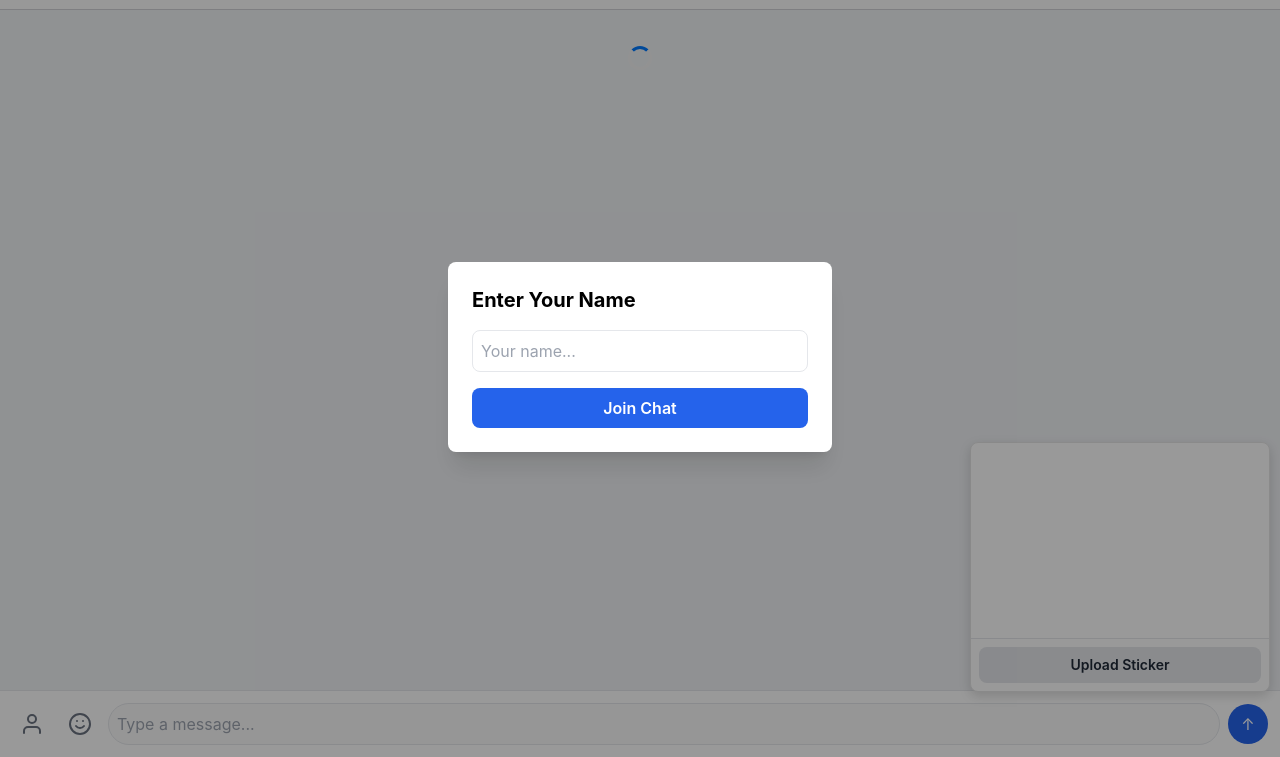
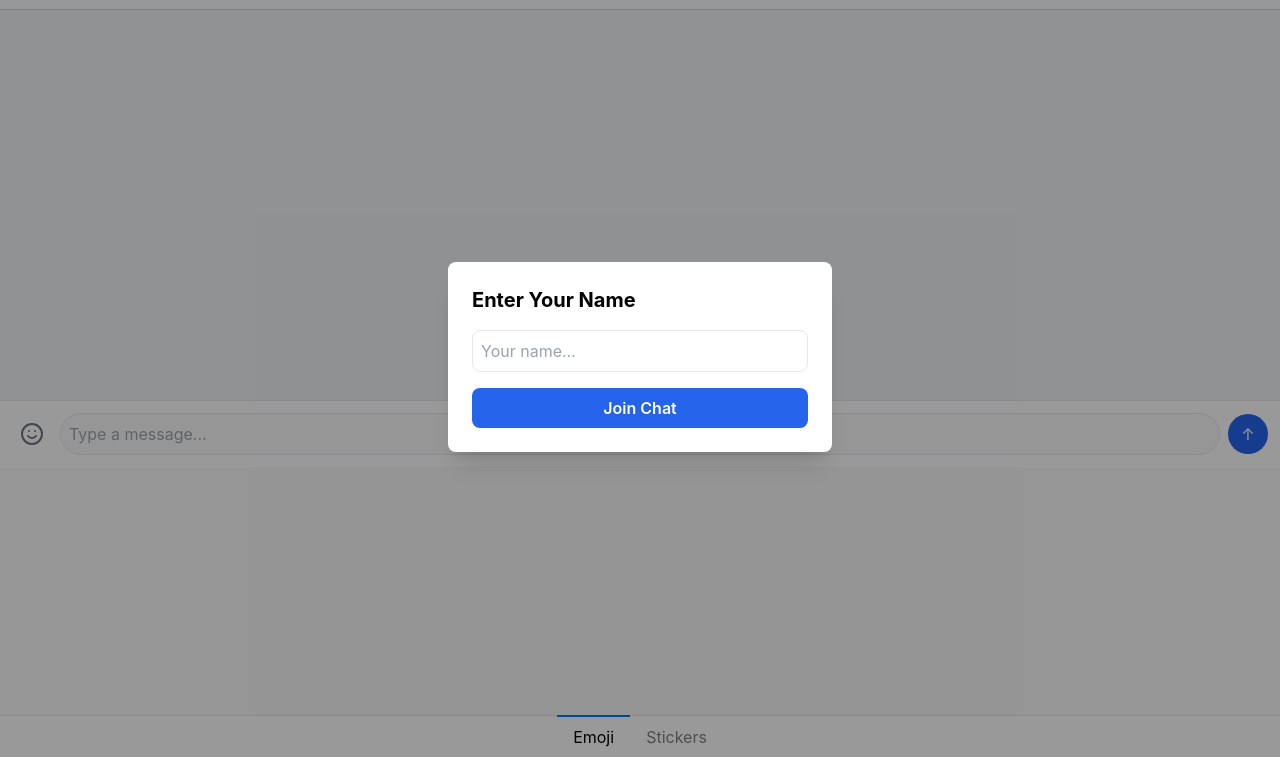
Before and after one commit to blackpirateapps/curly-fiesta, a website: page public/chat.html in a window 1280 px wide. Shown: the part 43-800 px from the top of the page. Drawn offline with nearby package versions, Linux system fonts and the light colour scheme.

Commit message:
chat stickers

```diff
--- a/public/chat.html
+++ b/public/chat.html
@@ -38,26 +38,35 @@
         @keyframes spin { 0% { transform: rotate(0deg); } 100% { transform: rotate(360deg); } }
         .modal-backdrop { background-color: rgba(0,0,0,0.4); }
 
-        /* Sticker & Emoji Panel Styles */
-        .panel {
-            position: absolute;
-            bottom: 65px;
-            right: 10px;
-            z-index: 100;
-            background: white;
-            border-radius: 8px;
-            box-shadow: 0 4px 12px rgba(0,0,0,0.15);
-            border: 1px solid #e5e5e5;
-        }
-        #sticker-panel {
-            width: 300px;
-            height: 250px;
+        /* Panel Styles */
+        #panels-container {
+            height: 290px;
+            background-color: #f9f9f9;
             display: flex;
             flex-direction: column;
         }
-        #sticker-grid {
+        .panel-content {
             flex-grow: 1;
             overflow-y: auto;
+            position: relative;
+        }
+        .panel-tabs {
+            border-top: 1px solid #e5e5e5;
+            background-color: #ffffff;
+            display: flex;
+            justify-content: center;
+        }
+        .panel-tab {
+            padding: 8px 16px;
+            cursor: pointer;
+            opacity: 0.5;
+        }
+        .panel-tab.active {
+            opacity: 1;
+            border-top: 2px solid #007aff;
+            margin-top: -1px;
+        }
+        #sticker-grid {
             padding: 8px;
             display: grid;
             grid-template-columns: repeat(auto-fill, minmax(70px, 1fr));
@@ -69,7 +78,7 @@
             border-radius: 4px;
             transition: background-color 0.2s;
         }
-        .sticker-item:hover { background-color: #f0f2f5; }
+        .sticker-item:hover { background-color: #e5e5e5; }
     </style>
 </head>
 <body>
@@ -90,7 +99,7 @@
          <div class="bg-white p-6 rounded-lg shadow-xl w-11/12 max-w-sm">
             <div class="flex justify-between items-center mb-4">
                 <h2 class="text-xl font-bold">Upload Sticker</h2>
-                <button id="close-upload-modal" class="text-gray-500">&times;</button>
+                <button id="close-upload-modal" class="text-gray-500 text-2xl">&times;</button>
             </div>
             <form id="sticker-upload-form">
                 <p class="text-sm text-gray-600 mb-2">Select a PNG or GIF file (max 500kb).</p>
@@ -107,32 +116,34 @@
         <div></div>
     </header>
 
-    <main id="chat-messages" class="flex-1 p-4 overflow-y-auto flex flex-col gap-3">
-        <div id="history-loader" class="loader"></div>
-    </main>
+    <main id="chat-messages" class="flex-1 p-4 overflow-y-auto flex flex-col gap-3"></main>
 
-    <footer class="p-3 bg-white border-t border-gray-200 sticky bottom-0 relative">
-        <form id="chat-form" class="flex gap-2 items-center">
-            <button id="sticker-btn" type="button" class="text-gray-500 p-2 rounded-full hover:bg-gray-200">
-                <svg xmlns="http://www.w3.org/2000/svg" width="24" height="24" viewBox="0 0 24 24" fill="none" stroke="currentColor" stroke-width="2" stroke-linecap="round" stroke-linejoin="round"><path d="M20 21v-2a4 4 0 0 0-4-4H8a4 4 0 0 0-4 4v2"/><circle cx="12" cy="7" r="4"/></svg>
+    <footer class="bg-white border-t border-gray-200">
+        <div class="p-3 flex gap-2 items-center">
+            <button id="toggle-panels-btn" type="button" class="text-gray-500 p-2 rounded-full hover:bg-gray-200">
+                <!-- Icon will be swapped here -->
             </button>
-            <button id="emoji-btn" type="button" class="text-gray-500 p-2 rounded-full hover:bg-gray-200">
-                <svg xmlns="http://www.w3.org/2000/svg" width="24" height="24" viewBox="0 0 24 24" fill="none" stroke="currentColor" stroke-width="2" stroke-linecap="round" stroke-linejoin="round"><circle cx="12" cy="12" r="10"></circle><path d="M8 14s1.5 2 4 2 4-2 4-2"></path><line x1="9" y1="9" x2="9.01" y2="9"></line><line x1="15" y1="9" x2="15.01" y2="9"></line></svg>
-            </button>
-            <input id="chat-input" type="text" placeholder="Type a message..." class="flex-1 p-2 border rounded-full focus:outline-none focus:ring-2 focus:ring-blue-500" disabled>
-            <button id="chat-submit" type="submit" class="bg-blue-600 text-white rounded-full p-2 w-10 h-10 flex items-center justify-center" disabled>
+            <form id="chat-form" class="flex-1">
+                <input id="chat-input" type="text" placeholder="Type a message..." class="w-full p-2 border rounded-full focus:outline-none focus:ring-2 focus:ring-blue-500" disabled>
+            </form>
+            <button id="chat-submit" type="submit" form="chat-form" class="bg-blue-600 text-white rounded-full p-2 w-10 h-10 flex items-center justify-center" disabled>
                 &uarr;
             </button>
-        </form>
+        </div>
 
-        <emoji-picker id="emoji-picker" class="light hidden panel"></emoji-picker>
-
-        <div id="sticker-panel" class="hidden panel">
-            <div id="sticker-grid">
-                <!-- Stickers will be loaded here -->
+        <div id="panels-container" class="hidden">
+            <div class="panel-content">
+                <emoji-picker id="emoji-picker" class="light"></emoji-picker>
+                <div id="sticker-panel" class="hidden h-full flex flex-col">
+                    <div id="sticker-grid" class="flex-grow"></div>
+                    <div class="p-2 border-t">
+                        <button id="open-upload-modal" class="w-full bg-gray-200 text-gray-800 p-2 rounded-lg font-semibold text-sm">Upload Sticker</button>
+                    </div>
+                </div>
             </div>
-            <div class="p-2 border-t">
-                <button id="open-upload-modal" class="w-full bg-gray-200 text-gray-800 p-2 rounded-lg font-semibold text-sm">Upload Sticker</button>
+            <div class="panel-tabs">
+                <button id="emoji-tab" class="panel-tab active">Emoji</button>
+                <button id="sticker-tab" class="panel-tab">Stickers</button>
             </div>
         </div>
     </footer>
@@ -143,14 +154,15 @@
         const chatInput = document.getElementById('chat-input');
         const chatSubmit = document.getElementById('chat-submit');
         const messages = document.getElementById('chat-messages');
-        const historyLoader = document.getElementById('history-loader');
         const usernameModal = document.getElementById('username-modal');
         const usernameForm = document.getElementById('username-form');
         const usernameInput = document.getElementById('username-input');
-        const emojiBtn = document.getElementById('emoji-btn');
+        const togglePanelsBtn = document.getElementById('toggle-panels-btn');
+        const panelsContainer = document.getElementById('panels-container');
         const emojiPicker = document.getElementById('emoji-picker');
-        const stickerBtn = document.getElementById('sticker-btn');
         const stickerPanel = document.getElementById('sticker-panel');
+        const emojiTab = document.getElementById('emoji-tab');
+        const stickerTab = document.getElementById('sticker-tab');
         const stickerGrid = document.getElementById('sticker-grid');
         const openUploadModalBtn = document.getElementById('open-upload-modal');
         const stickerUploadModal = document.getElementById('sticker-upload-modal');
@@ -162,6 +174,12 @@
 
         let username = '';
         let ably, channel;
+
+        const icons = {
+            emoji: `<svg xmlns="http://www.w3.org/2000/svg" width="24" height="24" viewBox="0 0 24 24" fill="none" stroke="currentColor" stroke-width="2" stroke-linecap="round" stroke-linejoin="round"><circle cx="12" cy="12" r="10"></circle><path d="M8 14s1.5 2 4 2 4-2 4-2"></path><line x1="9" y1="9" x2="9.01" y2="9"></line><line x1="15" y1="9" x2="15.01" y2="9"></line></svg>`,
+            keyboard: `<svg xmlns="http://www.w3.org/2000/svg" width="24" height="24" viewBox="0 0 24 24" fill="none" stroke="currentColor" stroke-width="2" stroke-linecap="round" stroke-linejoin="round"><rect x="3" y="4" width="18" height="16" rx="2" ry="2"></rect><line x1="7" y1="9" x2="7.01" y2="9"></line><line x1="11" y1="9" x2="11.01" y2="9"></line><line x1="15" y1="9" x2="15.01" y2="9"></line><line x1="7" y1="13" x2="7.01" y2="13"></line><line x1="11" y1="13" x2="11.01" y2="13"></line><line x1="15" y1="13" x2="15.01" y2="13"></line><line x1="9" y1="17" x2="15" y2="17"></line></svg>`
+        };
+        togglePanelsBtn.innerHTML = icons.emoji;
 
         // --- Cookie Helpers ---
         function setCookie(name, value, days) {
@@ -222,7 +240,7 @@
                 channel = ably.channels.get('live-chat');
 
                 channel.history({ limit: 50 }, (err, resultPage) => {
-                    historyLoader.style.display = 'none';
+                    messages.innerHTML = ''; // Clear loader
                     if (err) { console.error("Error fetching history:", err); return; }
 
                     const historyMessages = resultPage.items.reverse();
@@ -251,7 +269,7 @@
             } catch (error) {
                 console.error("Ably initialization failed:", error);
                 addMessage({ type: 'text', text: "Could not connect to chat.", name: "System" }, Date.now(), "received");
-                historyLoader.style.display = 'none';
+                messages.innerHTML = ''; // Clear loader
             }
         }
 
@@ -305,7 +323,6 @@
         function sendSticker(url) {
             if (ably && channel && ably.connection.state === 'connected') {
                 channel.publish('message', { type: 'sticker', url: url, name: username });
-                stickerPanel.classList.add('hidden');
             }
         }
 
@@ -314,14 +331,8 @@
             const file = stickerFileInput.files[0];
             uploadError.textContent = '';
 
-            if (!file) {
-                uploadError.textContent = 'Please select a file.';
-                return;
-            }
-            if (file.size > 500 * 1024) {
-                uploadError.textContent = 'File is too large (max 500kb).';
-                return;
-            }
+            if (!file) { uploadError.textContent = 'Please select a file.'; return; }
+            if (file.size > 500 * 1024) { uploadError.textContent = 'File is too large (max 500kb).'; return; }
 
             uploadSubmitBtn.disabled = true;
             uploadSubmitBtn.textContent = 'Uploading...';
@@ -334,9 +345,8 @@
                 const result = await res.json();
                 if (!res.ok) throw new Error(result.error);
 
-                // Success
                 stickerUploadModal.classList.add('hidden');
-                fetchAndRenderStickers(); // Refresh sticker list
+                fetchAndRenderStickers();
             } catch (error) {
                 uploadError.textContent = error.message;
             } finally {
@@ -347,27 +357,32 @@
         });
 
         // --- UI Event Listeners ---
-        function togglePanel(panel) {
-            const allPanels = [emojiPicker, stickerPanel];
-            allPanels.forEach(p => {
-                if (p !== panel) p.classList.add('hidden');
-            });
-            panel.classList.toggle('hidden');
+        togglePanelsBtn.addEventListener('click', () => {
+            const isHidden = panelsContainer.classList.toggle('hidden');
+            chatForm.classList.toggle('hidden', !isHidden);
+            togglePanelsBtn.innerHTML = isHidden ? icons.emoji : icons.keyboard;
+        });
+
+        function switchTab(activeTab) {
+            if (activeTab === 'emoji') {
+                emojiTab.classList.add('active');
+                stickerTab.classList.remove('active');
+                emojiPicker.classList.remove('hidden');
+                stickerPanel.classList.add('hidden');
+            } else {
+                stickerTab.classList.add('active');
+                emojiTab.classList.remove('active');
+                stickerPanel.classList.remove('hidden');
+                emojiPicker.classList.add('hidden');
+            }
         }
-        emojiBtn.addEventListener('click', () => togglePanel(emojiPicker));
-        stickerBtn.addEventListener('click', () => togglePanel(stickerPanel));
+        emojiTab.addEventListener('click', () => switchTab('emoji'));
+        stickerTab.addEventListener('click', () => switchTab('sticker'));
+
         emojiPicker.addEventListener('emoji-click', event => { chatInput.value += event.detail.unicode; });
 
         openUploadModalBtn.addEventListener('click', () => stickerUploadModal.classList.remove('hidden'));
         closeUploadModalBtn.addEventListener('click', () => stickerUploadModal.classList.add('hidden'));
-
-        document.addEventListener('click', (event) => {
-            const isOutside = ![emojiPicker, stickerPanel, emojiBtn, stickerBtn].some(el => el.contains(event.target));
-            if (isOutside) {
-                emojiPicker.classList.add('hidden');
-                stickerPanel.classList.add('hidden');
-            }
-        });
 
         checkUsername();
     </script>
```
